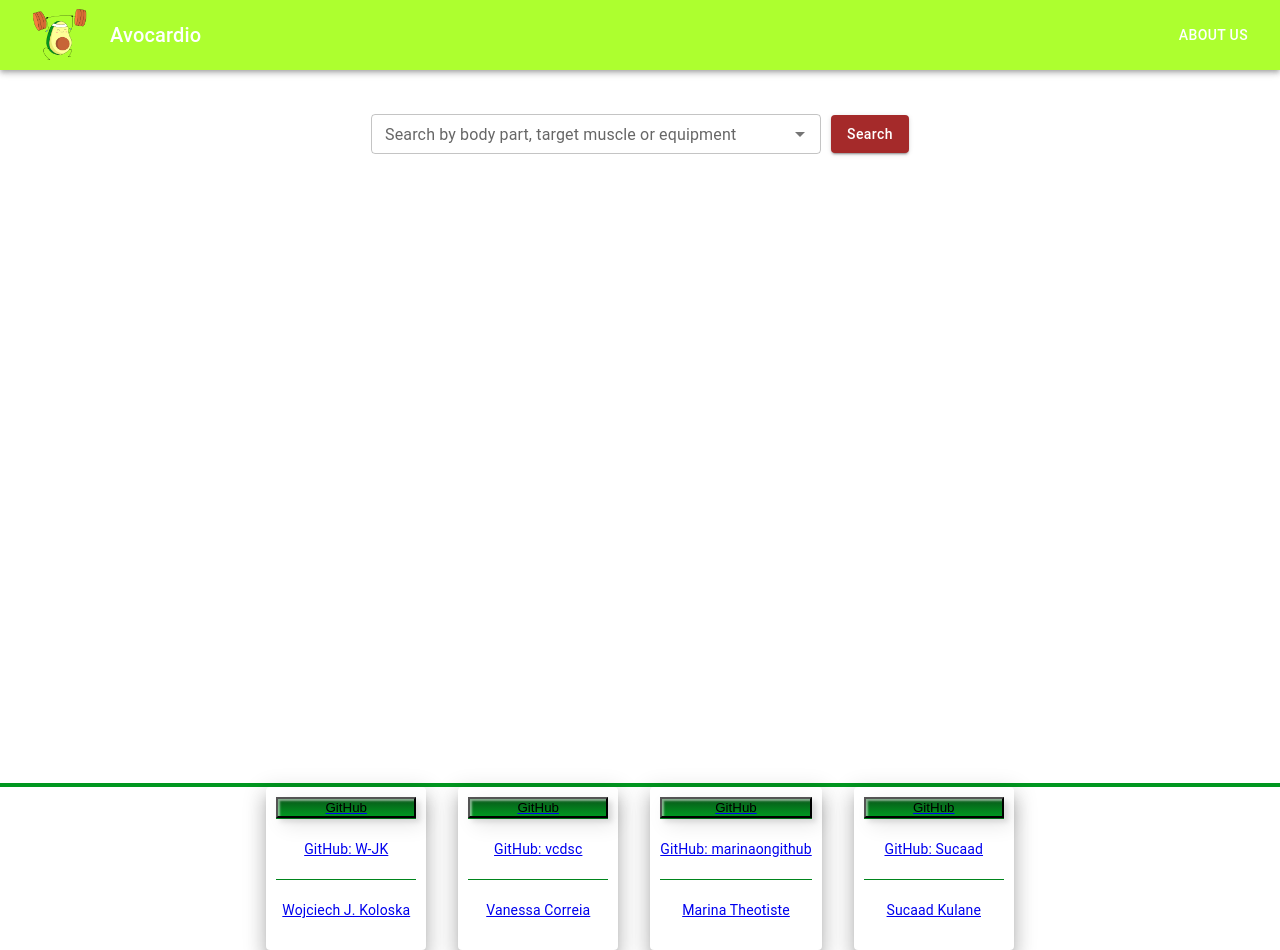
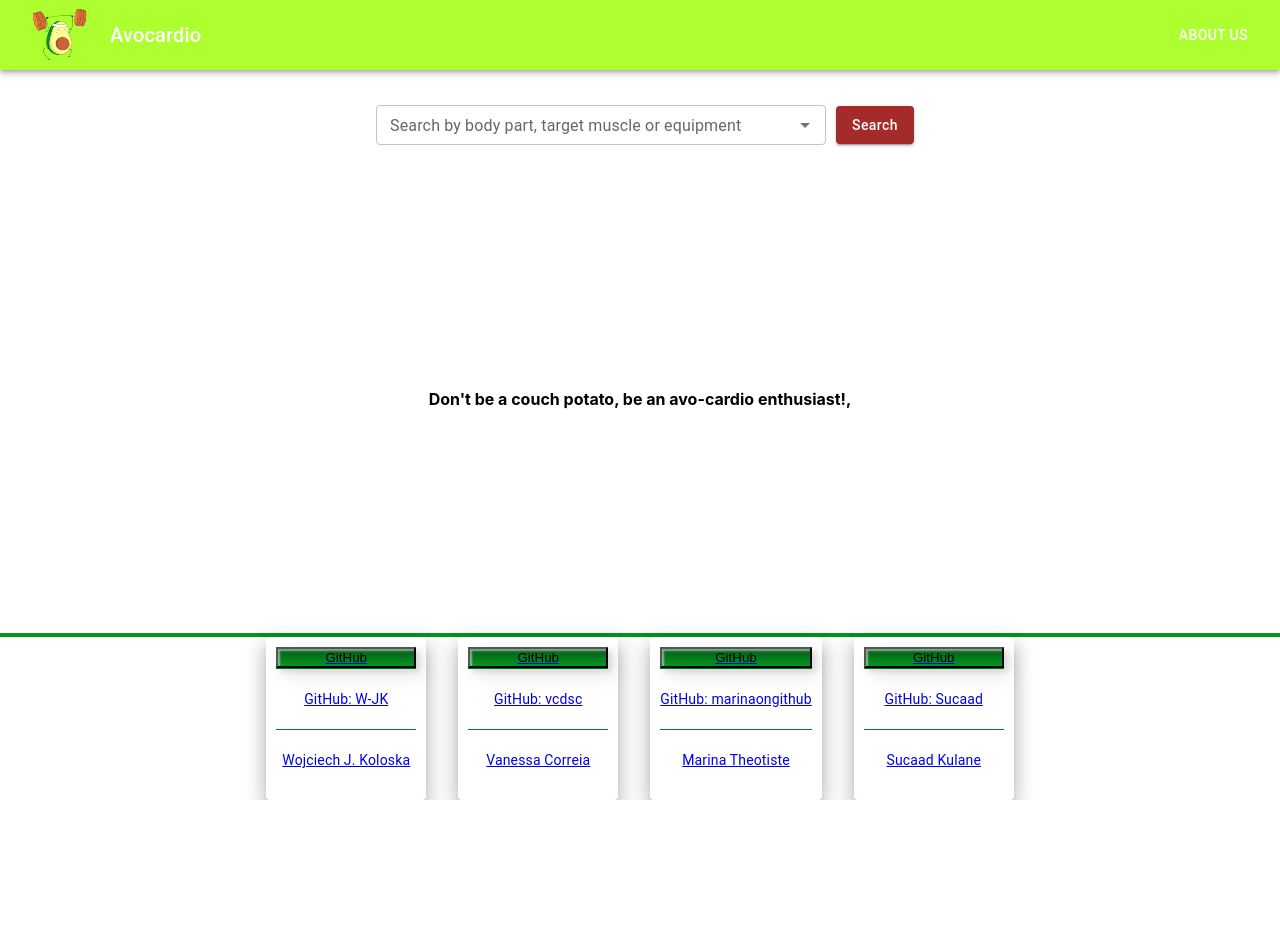
Before and after one commit to vcdsc/avocardio, a React (Create React App) app: page / in a window 1280 px wide. After the commit the page ends 800 px from the top, so only its background shows below. Built offline with nearby package versions, Linux system fonts and the light colour scheme.

Commit message:
Fixed flex-box size + added quote

```diff
--- a/src/App.css
+++ b/src/App.css
@@ -3,5 +3,9 @@
 }
 
 .App {
+  display: flex;
+  flex-direction: column;
   text-align: center;
+  height: 100vh;
+
 }
--- a/src/components/footer/Footer.js
+++ b/src/components/footer/Footer.js
@@ -31,7 +31,6 @@ const lightTheme = createTheme({ palette: { mode: "light" } });
 export default function Footer() {
   return (
     <div>
-      {/* style={{ position: "fixed", bottom: 0, width: "100%" }} */}
       {[lightTheme].map((theme, index) => (
         <Stack
           direction={{ xs: "column", sm: "row" }}
--- a/src/components/navbar/Navbar.js
+++ b/src/components/navbar/Navbar.js
@@ -27,8 +27,8 @@ const Navbar = () => {
   const isMobile = useMediaQuery("(max-width:600px)");
 
   return (
-    <>
-      <AppBar position="static" sx={{ bgcolor: "greenyellow" }}>
+    <div>
+      <AppBar position="static" sx={{ bgcolor: "greenyellow", flexGrow: 1 }}>
         <Toolbar sx={{ color: "brown", justifyContent: "space-between" }}>
           <Stack direction="row" spacing={2} alignItems="center">
             {isMobile ? (
@@ -89,7 +89,7 @@ const Navbar = () => {
           )}
         </Toolbar>
       </AppBar>
-    </>
+    </div>
   );
 };
 
--- a/src/components/searchbar/searchbar.css
+++ b/src/components/searchbar/searchbar.css
@@ -7,7 +7,7 @@
 
 .customButton {
     text-transform: none !important;
-    margin: 10px !important;
+    margin-left: 10px !important;
     height: 38px;
     background-color: brown !important;
 }
--- a/src/index.css
+++ b/src/index.css
@@ -1,3 +1,7 @@
+* {
+  box-sizing: border-box;
+}
+
 body {
   margin: 0;
   font-family: -apple-system, BlinkMacSystemFont, 'Segoe UI', 'Roboto', 'Oxygen',
--- a/src/pages/Home.js
+++ b/src/pages/Home.js
@@ -97,11 +97,15 @@ const musclesObj = muscles.map((muscle) => {
 // concatenate content of all objects
 const options = [...bodyPartsObj, ...equipmentsObj, ...musclesObj];
 
+const quotes = "Don't be a couch potato, be an avo-cardio enthusiast!, ";
 function Home() {
+
+  const [quote, setQuote] = useState(quotes);
   const [exercises, setExercises] = useState([]);
   const [inputField, setInputField] = useState();
 
   useEffect(() => {
+
     // if there is a searched item
     if (inputField !== undefined) {
       // const search = inputField.replace(" ", "%");
@@ -135,6 +139,7 @@ function Home() {
 
   // update input field state when the search button is clicked
   const handleClick = () => {
+    setQuote("")
     setInputField(document.getElementById("combo-box").value);
   };
 
@@ -146,8 +151,29 @@ function Home() {
     }
   };
 
+  if (quote !== "") {
+    return (
+      <div style={{flexGrow: 1, display: "flex", flexDirection: "column"}}>
+        <Searchbar
+        handleClick={handleClick}
+        handleEnter={handleEnter}
+        options={options}
+        />
+        <div
+        style={{ textAlign: "center", alignItems: "center", display: "flex", flexDirection: "column", margin: "auto"}}
+        >
+          <p>
+          <strong>{quote}</strong>
+          </p>
+        </div>
+      </div>
+    )
+
+  }
+
+  else {
   return (
-    <div>
+    <div style={{flexGrow: 1}}>
       <Searchbar
         handleClick={handleClick}
         handleEnter={handleEnter}
@@ -156,7 +182,7 @@ function Home() {
 
       <Grid
         container
-        wrap="nowrap"
+        // wrap="nowrap"
         columnGap={"2%"}
         rowGap={"2%"}
         sx={{
@@ -173,9 +199,11 @@ function Home() {
         {exercises.map((exercise) => (
           <Exercisecard {...exercise} key={exercise.id} />
         ))}
+
       </Grid>
     </div>
   );
 }
+}
 
 export default Home;
```
